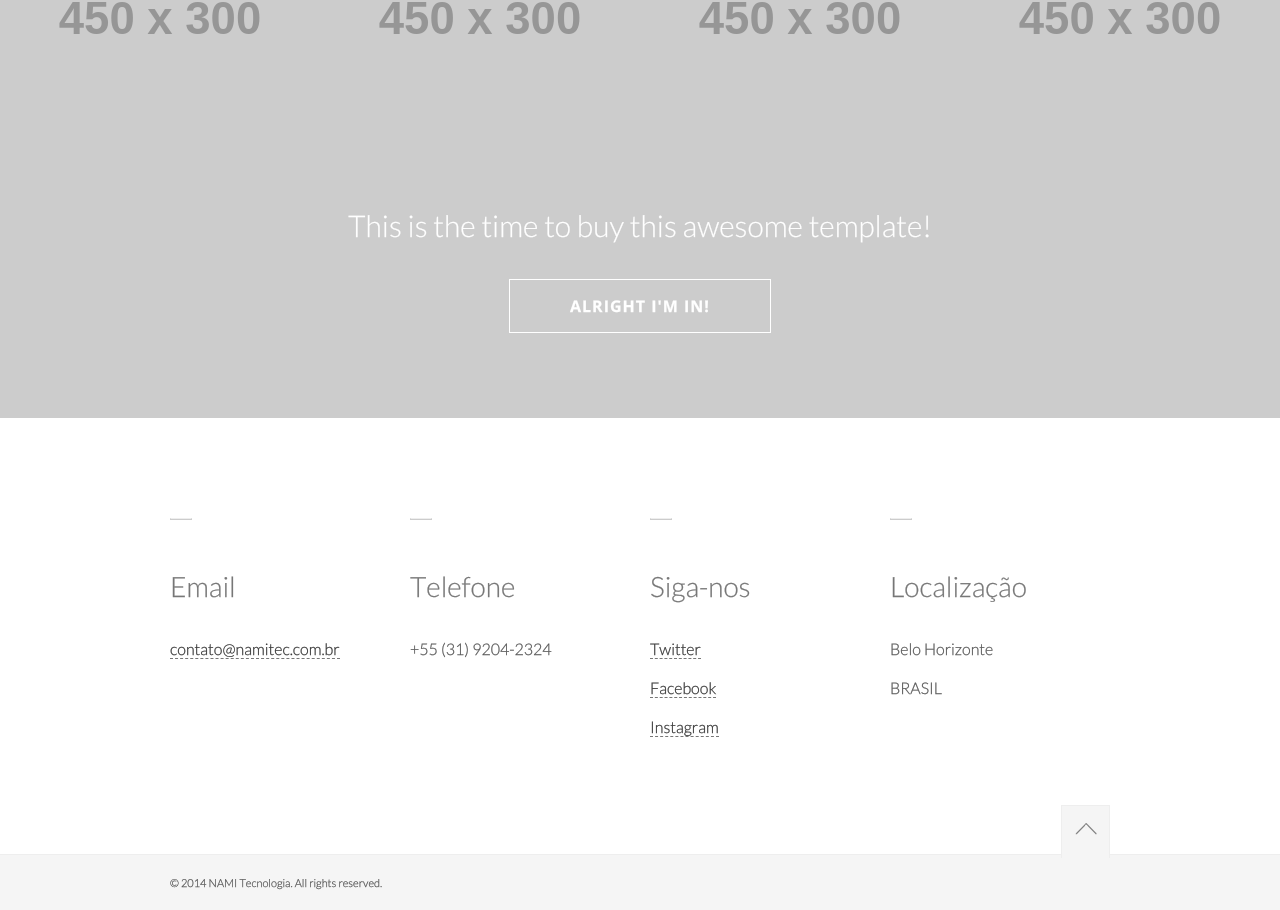
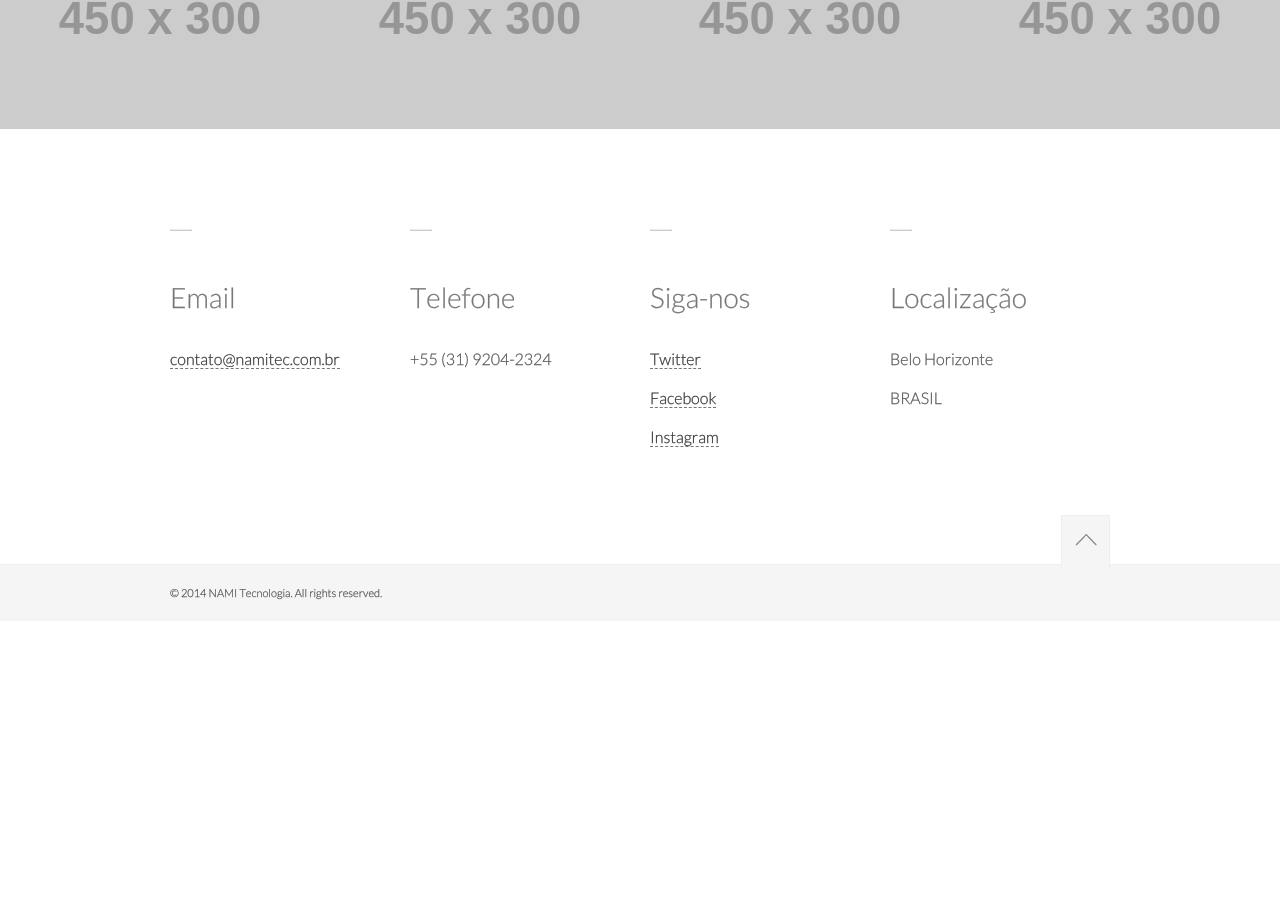
Before and after one commit to gibran/namitec, a plain HTML site: page index.html in a window 1280 px wide. Shown: the part 3351-4261 px from the top of the page. After the commit the page ends 3972 px from the top, so only its background shows below. Drawn offline with nearby package versions, Linux system fonts and the light colour scheme; placeholder pictures from the web are drawn by us.

Commit message:
Alterações

```diff
--- a/index.html
+++ b/index.html
@@ -139,7 +139,7 @@
 			<!-- Title /-->
 			<div class="leadtitle Last hidden" style="opacity: 0;">
 				<img alt="Nami" src="img/nami-logo.png" style="width: 350px; margin-top: -80px;">
-				<span class="Sub2">Podemos ajudar você no seu  <a class="goto" href="#contact">próximo projeto</a>.</span>
+				<span class="Sub2">Podemos te ajudar no seu  <a class="goto" href="#contact">próximo projeto</a>.</span>
 
 			</div>
 		</div>
@@ -681,35 +681,6 @@
 <!-- END WORKS SECTION ############################################### -->
 
 
-
-<!-- INTERSECTION CONTACT ############################################### -->
-
-
-
-
-<section id="contact_intersection">
-
-
-  <div class="row">
-
-    <div class="twelve columns centered" style="text-align:center;">
-
-	    <h2>This is the time to buy this awesome template!</h2>
-
-	   <a href="#"><button class="btn pulse">Alright i'm in!</button></a>
-
-    </div>
-
-
-  </div>
-
-
-</section>
-
-<!-- END INTERSECTION CONTACT ############################################### -->
-
-
-
 <!-- CONTACT INFO ############################################### -->
 
 
```
